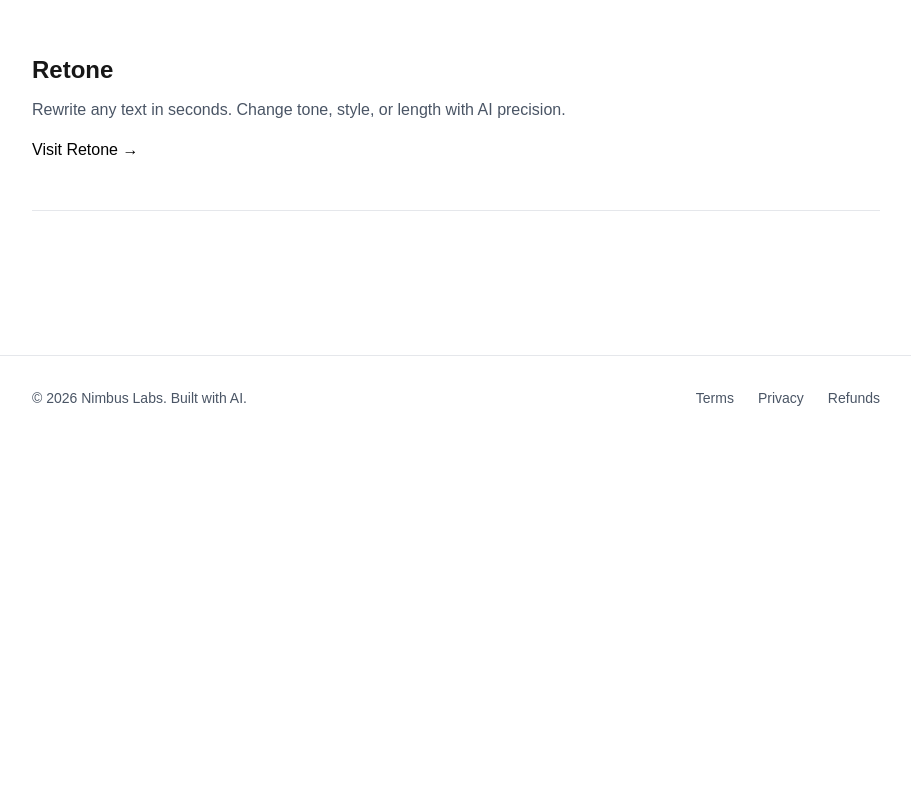
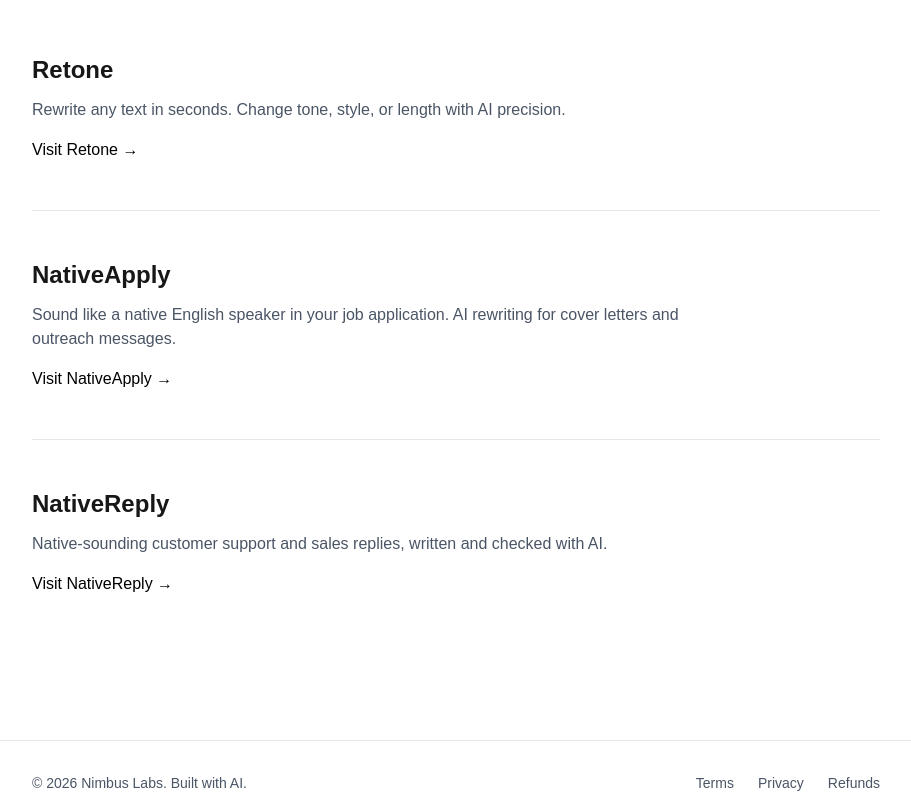
Before and after one commit to viniciussucupira/nimbus-labs, a Next.js app: page / in a window 1280 px wide. Shown: the part 580-1373 px from the top of the page, without its empty margins (184-1095 px from the left). Before the commit the page ends 1020 px from the top, so only its background shows below. Built offline with nearby package versions, Linux system fonts and the light colour scheme.

Commit message:
feat: add NativeApply and NativeReply to Products section

```diff
--- a/app/page.tsx
+++ b/app/page.tsx
@@ -39,6 +39,17 @@
               Visit Retone →
             </a>
           </div>
+          <div className="pb-12 border-b border-gray-200">
+
+            <h3 className="text-2xl font-bold mb-3">NativeApply</h3>
+            <p className="text-gray-600 mb-4 max-w-2xl">Sound like a native English speaker in your job application. AI rewriting for cover letters and outreach messages.</p>
+            <a href="https://nativeapply.net" target="_blank" rel="noopener noreferrer" className="text-black font-medium hover:underline">Visit NativeApply →</a>
+            </div>
+            <div>
+            <h3 className="text-2xl font-bold mb-3">NativeReply</h3>
+              <p className="text-gray-600 mb-4 max-w-2xl">Native-sounding customer support and sales replies, written and checked with AI.</p>
+              <a href="https://nativereply.net" target="_blank" rel="noopener noreferrer" className="text-black font-medium hover:underline">Visit NativeReply →</a>
+          </div>
         </div>
       </section>
 
```
